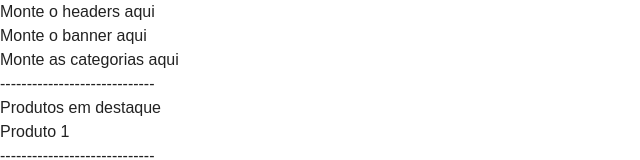
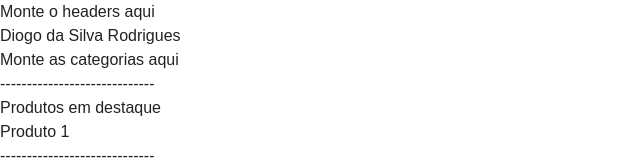
Before and after one commit to labprogsam/social-store-front, a React (Vite) app: page /app/home in a window 1280 px wide. Shown: the top 160 px of the page, without its empty margins (0-640 px from the left). Built offline with nearby package versions, Linux system fonts and the light colour scheme; no server answers.

Commit message:
First commit
Bruno é o cara Isso mesmo

```diff
--- a/src/components/Banner/index.jsx
+++ b/src/components/Banner/index.jsx
@@ -1,7 +1,10 @@
 
 function OngCarousel() {
     return (
-        <div>Monte o banner aqui</div>
+        <section>
+            Diogo da Silva Rodrigues
+
+        </section>
     )
 }
 
```
